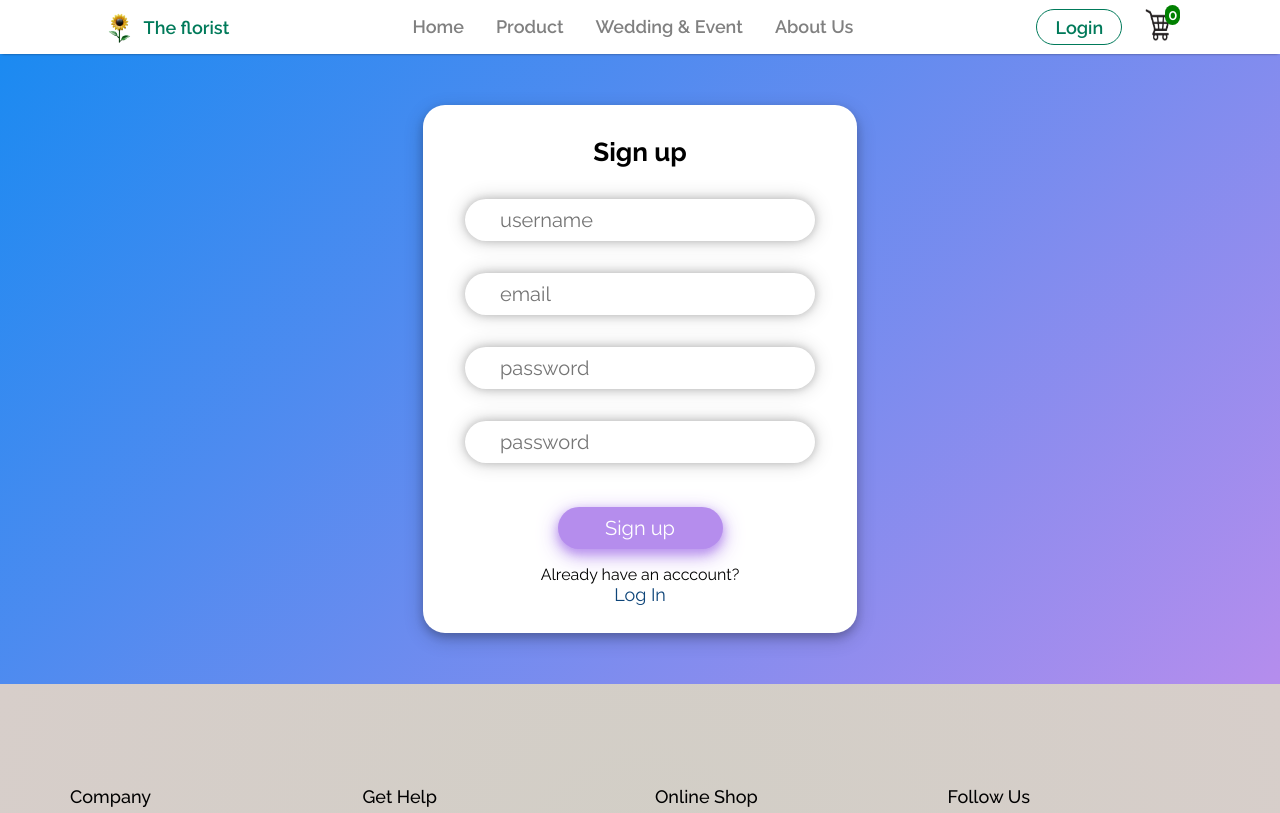
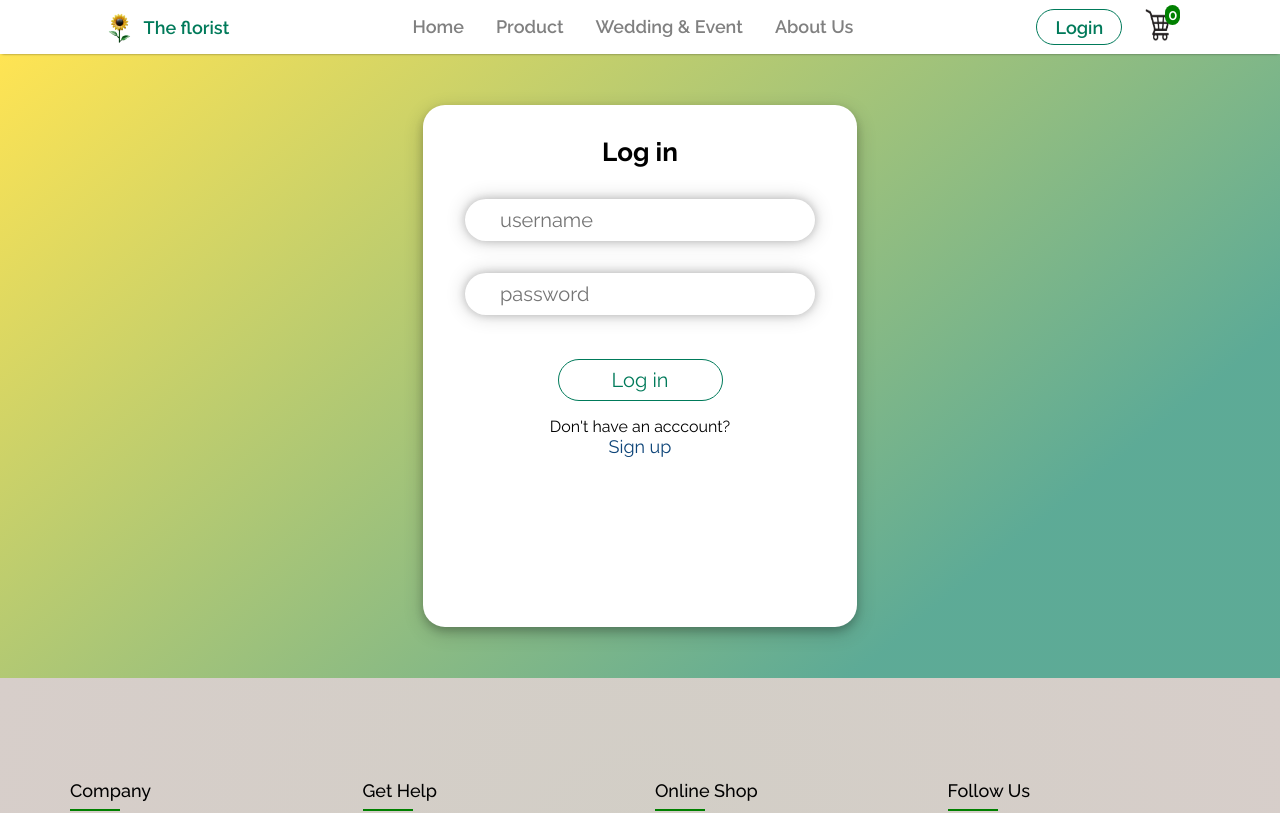
Before and after one commit to manisaparajuli/florist, a React (Create React App) app: page /login in a window 1280 px wide. Shown: the top 813 px of the page. Built offline with nearby package versions, Linux system fonts and the light colour scheme.

Commit message:
login page added

```diff
--- a/src/App.js
+++ b/src/App.js
@@ -9,6 +9,7 @@ import Cart from './Pages/Cart';
 import Authentication from './Pages/Authentication';
 import Footer from  './Components/Footer/Footer'
 import NoMatch from './Pages/NoMatch';
+import Login from './Pages/Login';
 
 function App() {
   return (
@@ -23,8 +24,8 @@ function App() {
             <Route path=':productId' element={<Product/> } />
           </Route>
           <Route path='/cart' element={<Cart/> } />
-          <Route path='/signup' element={<Authentication/> } />
-          <Route path='/login' element={<Authentication/> } />
+          <Route path='/authentication' element={<Authentication/> } />
+          <Route path='/login' element={<Login/> } />
           <Route path='*' element={<NoMatch/> } />
         </Routes>
       <Footer/>
--- a/src/Components/items/Items.js
+++ b/src/Components/items/Items.js
@@ -9,8 +9,8 @@ const Items = () => {
     <div className='container'>
       <div className='card'>
         {data.map((item)=> {
-          return <div  className='item' onClick={() => navigate(`${item.id}`)}>
-            <img src={item.image}  className='card-image' alt="" />
+          return <div  className='item' >
+            <img src={item.image}  className='card-image' alt="" onClick={() => navigate(`${item.id}`)}/>
             <button className='Add-to-cart' onClick={() => navigate('/home')}>Add to cart</button>
             <div className='card-content'>
               <h5>{item.name}</h5>
--- a/src/Pages/Authentication.js
+++ b/src/Pages/Authentication.js
@@ -1,8 +1,9 @@
 import React from 'react'
 import "./Css/Authentication.css"
+import { useNavigate } from 'react-router-dom'
 
 const Authentication = () => {
-
+  const navigate = useNavigate()
   return (
     <div className='login-container'>
       <div className="login">
@@ -22,7 +23,7 @@ const Authentication = () => {
           </div>
           <button type="submit" value="Sign Up" className="btn">Sign up</button>
           <p>Already have an acccount?</p>
-          <a className="link" href="/login">Log In</a>
+          <span className="link" onClick={() => {navigate("/login")}}>Log In</span>
         </form>
       </div>
     </div>
--- a/src/Pages/Css/Authentication.css
+++ b/src/Pages/Css/Authentication.css
@@ -1,6 +1,6 @@
 .login-container{
-    background: linear-gradient(135deg, #1B8AF1, #B58DED);
-    /* height: 100vh; */
+    background: rgb(0,122,90);
+    background: linear-gradient(321deg, rgba(0,122,90,0.636467086834734) 21%, rgba(255,215,0,0.6756827731092436) 100%);
     width: 100%;
     text-align: center;
 }
@@ -14,7 +14,6 @@ h4{
 form{
     display: inline-block;
     align-items: center;
-    height: 264px;
     width: 350px;
     margin-bottom: 170px;
 }
@@ -39,11 +38,10 @@ form{
     width: 165px;
     height: 42px;
     border-radius: 30px;
-    background: #B58DED;
-    border: none;
+    background: #fff;
+    border: 1px solid #007a5a;
     font-size: 20px;
-    color: #FFFFFF;
-    box-shadow: 0 4px 8px 0 rgba(181, 141, 237, 0.7), 0 6px 20px 0 rgba(181, 141, 237, 0.9);
+    color: #007a5a;
     cursor: pointer;
 }
 
--- a/src/Pages/Login.js
+++ b/src/Pages/Login.js
@@ -1,8 +1,27 @@
 import React from 'react'
+import { useNavigate } from 'react-router-dom'
+import './Css/Authentication.css'
 
 const Login = () => {
+  const navigate = useNavigate();
   return (
     <div>
+      <div className='login-container'>
+      <div className="login">
+        <h4>Log in</h4>
+        <form>
+          <div className="text_area">
+            <input type="text" name="username" placeholder="username" className="text_input" />
+          </div>
+          <div className="text_area">
+            <input type="password"  name="password" placeholder="password" className="text_input" />
+          </div>
+          <button type="submit" value="Sign Up" className="btn">Log in</button>
+          <p>Don't have an acccount?</p>
+          <span className="link" onClick={() => {navigate("/authentication")}}>Sign up</span>
+        </form>
+      </div>
+    </div>
 
     </div>
   )
```
